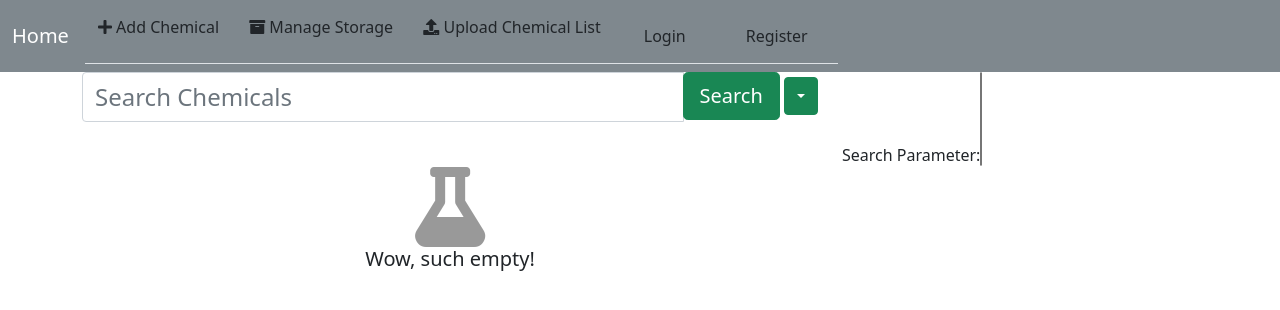
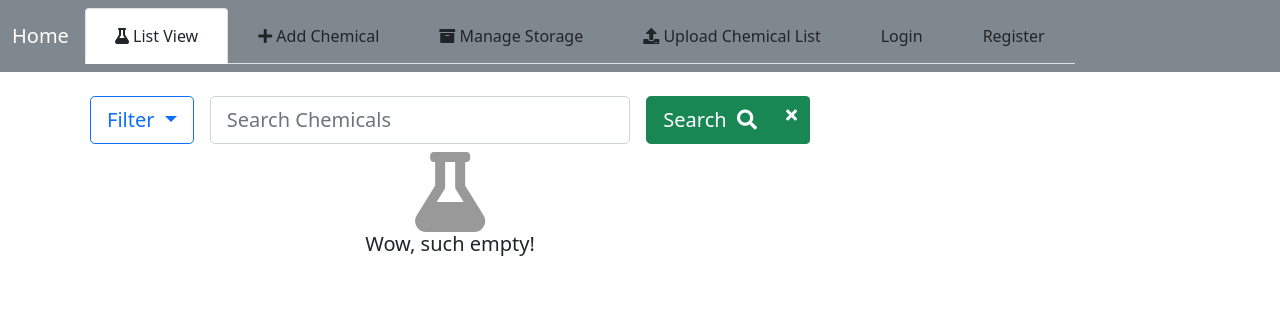
Before and after one commit to PythonFZ/ChemData, a Django app: template chemmanager/templates/chemmanager/chemdata_home.html in a window 1280 px wide. Shown: the top 310 px of the page. Run offline with Django 3.2, Linux system fonts and the light colour scheme; the template is opened without the code that fills it: values that come from a table or form of the project are taken from there, others are empty; parts of the project's set-up code (start-up, migrations or seed data) failed here and were passed over; some libraries are stand-ins or nearby versions.

Commit message:
add filter, layout changes

```diff
--- a/chemmanager/templates/chemmanager/chemdata_home.html
+++ b/chemmanager/templates/chemmanager/chemdata_home.html
@@ -3,43 +3,84 @@
 {#{% load crispy_forms_tags %}#}python
 
 {% block search_bar %}
+    <div class="mb-3"></div>  {% comment %}Add some vertical spacing{% endcomment %}
     <form id="chemical-search-form">
         <div class="row">
             <div class="col-sm-8">
-                <div class="md-form input-group">
-                    <input type="text" class="form-control" placeholder="Search Chemicals" aria-label="Search Chemicals"
-                           aria-describedby="MaterialButton-addon2" name="q" value="{{ request.GET.q }}"
-                           style="font-size: 150%" id="chemical-search-input" autocomplete="off" data-toggle="dropdown">
+                {#                <div class="md-form input-group">#}
+                <div class="d-flex flex-row">
+                    <div class="p-2">
+                        <div class="dropdown">
+                            <button class="btn btn-lg btn-outline-primary dropdown-toggle" type="button"
+                                    id="dropdownMenuButton1"
+                                    data-bs-toggle="dropdown" aria-expanded="false">
+                                Filter
+                            </button>
+                            <ul class="dropdown-menu" aria-labelledby="dropdownMenuButton1">
+                                <li>
+                                    <div class="dropdown-item">
+                                        <div class="form-check form-switch">
+                                            <input class="form-check-input" type="checkbox"
+                                                   id="flexSwitchCheckDefault">
+                                            <label class="form-check-label" for="flexSwitchCheckDefault">CAS</label>
+                                        </div>
+                                    </div>
+                                </li>
+                                <li>
+                                    <div class="dropdown-item">
+                                        <div class="form-check form-switch">
+                                            <input class="form-check-input" type="checkbox"
+                                                   id="flexSwitchCheckDefault">
+                                            <label class="form-check-label" for="flexSwitchCheckDefault">In
+                                                stock</label>
+                                        </div>
+                                    </div>
+                                </li>
+                                <li>
+                                    <div class="dropdown-item">
+                                        <div class="form-check form-switch">
+                                            <input class="form-check-input" type="checkbox"
+                                                   id="flexSwitchCheckDefault">
+                                            <label class="form-check-label" for="flexSwitchCheckDefault">Other
+                                                Workgroups</label>
+                                        </div>
+                                    </div>
+                                </li>
+                            </ul>
+                        </div>
+                    </div>
+                    <div class="p-2 flex-grow-1">
+                        <div class="dropdown">
+                            <input class="form-control form-control-lg dropdown-toggle"
+                                   id="chemical-search-input"
+                                   data-bs-toggle="dropdown" aria-expanded="false" placeholder="Search Chemicals"
+                                   type="text" name="q" value="{{ request.GET.q }}" autocomplete="off">
 
-                    <div class="dropdown-menu" aria-labelledby="search-autocomplete-dropdown"
-                         id="search-autocomplete-dropdown"></div>
-
-                    <div class="input-group-append">
-                        <button class="btn btn-lg btn-success m-0" type="submit" id="MaterialButton-addon2"
-                                value="Search Chemicals" onclick="clear_local_storage()">Search
-                        </button>
-                        <button class="btn btn-btn-lg btn-success m-0 dropdown-toggle dropdown-toggle-split"
-                                data-toggle="dropdown" aria-haspopup="true" aria-expanded="false"></button>
-                        <div class="dropdown-menu">
-                            <a href="{% url 'chemmanager-home' %}" class="dropdown-item"
-                               onclick="clear_local_storage()">
-                                <i class="fas fa-undo"></i>&nbsp;Reset</a>
+                            <ul class="dropdown-menu" aria-labelledby="chemical-search-input"
+                                id="search-autocomplete-dropdown">
+                            </ul>
+                        </div>
+                    </div>
+                    <div class="p-2">
+                        <div class="btn-group">
+                            <button class="btn btn-lg btn-success m-0" type="submit" id="MaterialButton-addon2"
+                                    value="Search Chemicals" onclick="clear_local_storage()">Search &nbsp;<i
+                                    class="fas fa-search"></i>
+                            </button>
+                            {% comment %}If you change this to button the x is centered ... coudln't fix it{% endcomment %}
+                            <a class="btn btn-success" href="{% url 'chemmanager-home' %}"><i class="fas fa-times" onclick="clear_local_storage()"></i></a>
                         </div>
                     </div>
                 </div>
 
-            </div>
-            <div class="col-sm-4">
-                {{ parameter_form }}
-                {{ parameter_form.media }}
+
+                {#                </div>#}
             </div>
         </div>
     </form>
 
 {% endblock %}
 {% block content %}
-
-
     {% if not chemicals %}
         <div class="text-center">
             <i class="fa fa-flask fa-5x" style="color: rgba(0,0,0,0.4)"></i>
@@ -92,7 +133,7 @@
                                 </div>
                             </div>
                         </div>
-                        <div class="collapse" id="collapseAll-{{ chemical.id }}">
+                        <div class="collapse stock-collapse" id="collapseAll-{{ chemical.id }}">
                             <table class="table table-sm">
                                 <thead class="thead-light">
                                 <tr>
@@ -235,22 +276,16 @@
 
     <script>
         $('.expand-chemical').click(function () {
-            {#var url = "{% url 'chemical-detail' 1234 %}".replace(/1234/, this.id.toString());#}
-            {#$('#chemical_detail_div').load(url);#}
+            var url = "{% url 'chemical-detail' 1234 %}".replace(/1234/, this.id.toString());
+            $('#chemical_detail_div').load(url);
         });
     </script>
     <script>
         $(document).ready(function () {
-
             $(document).on("click", ".search-suggestion", function () {
                 $('#chemical-search-input').val(this.text);
                 $('#chemical-search-form').submit();
                 console.log(this);
-            });
-
-            $('.chemical-search-parameter').select2({
-                placeholder: 'Choose additional Search-Parameter',
-                allowClear: true
             });
 
             $('[data-toggle="tooltip"]').tooltip();
@@ -266,10 +301,13 @@
                         success: function (response) {
                             $("#search-autocomplete-dropdown").empty();
                             response['names'].forEach(function (item, index) {
-                                {#console.log(item, index);#}
-                                $("#search-autocomplete-dropdown").append("<a class='dropdown-item search-suggestion' href='#'>" + item + "</a>");
-                                {#$("#search-autocomplete-dropdown").show();#}
+                                console.log(item, index);
+                                $("#search-autocomplete-dropdown").append("<li><a class='dropdown-item search-suggestion' href='#'>" + item + "</a></li>");
                             })
+                            {% comment %}
+                            The dropdown is not really connected to the search, they are all individual buttons that can
+                            converted by the click on search-suggestion
+                            {% endcomment %}
                         }
                     })
                 } else {
@@ -277,7 +315,7 @@
                 }
             });
 
-            var collapse_elements = $('.collapse');
+            var collapse_elements = $('.stock-collapse');
             collapse_elements.each(function () {
                 // Default close unless saved as open
                 if (localStorage.getItem('open_' + this.id) === 'open') {
@@ -291,7 +329,7 @@
         });
     </script>
 
-
+    {##}
     <script>
         function clear_local_storage() {
             var open_elements = [];
@@ -305,16 +343,16 @@
             }
         }
 
-        {##}
-        $('.collapse').on('show.bs.collapse', function () {
+
+        $('.stock-collapse').on('show.bs.collapse', function () {
             $('#caret-' + this.id).css('transform', 'rotate(' + '90deg)');
             var id = $(this).attr("id").split("collapseAll-")[1];
-            var url = "{% url 'chemical-detail' 1234 %}".replace(/1234/, id.toString())
+            var url = "{% url 'chemical-detail' 1 %}".replace(/1/, id.toString())
             $('#chemical_detail_div').load(url, function () {
                 MathJax.typeset()
             });
         });
-        $('.collapse').on('hide.bs.collapse', function () {
+        $('.stock-collapse').on('hide.bs.collapse', function () {
             $('#caret-' + this.id).css('transform', 'rotate(' + '0deg)');
             var id = $(this).attr("id").split("collapseAll-")[1];
             $('#chemical_detail_div').html('');
@@ -328,7 +366,7 @@
                     $('#collapseAll-' + id).collapse('toggle');
 
                     if (localStorage.getItem('open_' + 'collapseAll-' + id) !== 'open') {
-                        {#clear_local_storage();#}
+                        clear_local_storage();
                         localStorage.setItem('open_' + 'collapseAll-' + id, 'open');
                     } else {
                         localStorage.removeItem('open_' + 'collapseAll-' + id);
@@ -340,37 +378,20 @@
 {% endblock %}
 
 {% block navigation-bar %}
-    <form class="form-inline">
-        <a href="{% url 'chemical-create' %}" class="btn btn-outline-white" onclick="clear_local_storage()"><i class="fas fa-plus"></i>&nbsp;Add Chemical</a>
-        <a href="{% url 'storage-list' %}" class="btn btn-outline-white" onclick="clear_local_storage()"><i class="fas fa-archive"></i>&nbsp;Manage Storage</a>
-        <a href="{% url 'chemicallist-upload' %}" class="btn btn-outline-white" onclick="clear_local_storage()"><i class="fas fa-upload"></i>&nbsp;Upload Chemical List</a>
-    </form>
-
-{#    <a class="nav-item nav-link" href="{% url 'chemmanager-home' %}">Chemical Manager</a>#}
-{#    <a class="nav-item nav-link" href="{% url 'chemmanager-home' %}">Blog</a>#}
-{#    <a class="nav-item nav-link" href="{% url 'chemmanager-home' %}">About</a>#}
+        <li class="nav-link active">
+            <a href="{% url 'chemical-create' %}" class="btn btn-outline-white" onclick="clear_local_storage()"><i
+                    class="fas fa-flask"></i></i>&nbsp;List View</a>
+        </li>
+        <li class="nav-link">
+            <a href="{% url 'chemical-create' %}" class="btn btn-outline-white" onclick="clear_local_storage()"><i
+                    class="fas fa-plus"></i>&nbsp;Add Chemical</a>
+        </li>
+        <li class="nav-link">
+            <a href="{% url 'storage-list' %}" class="btn btn-outline-white" onclick="clear_local_storage()"><i
+                    class="fas fa-archive"></i>&nbsp;Manage Storage</a>
+        </li>
+        <li class="nav-link">
+            <a href="{% url 'chemicallist-upload' %}" class="btn btn-outline-white" onclick="clear_local_storage()"><i
+                    class="fas fa-upload"></i>&nbsp;Upload Chemical List</a>
+        </li>
 {% endblock %}
-
-{% block custom_head %}
-    <link rel="stylesheet" type="text/css" href="{% static "fontawesome/css/all.min.css" %}"/>
-    <style>
-        .btn-group-lg .btn, .btn-group-sm .btn {
-            border-radius: 2px;
-        }
-
-        .chemical-item {
-            font-size: 100%;
-            font-weight: bolder;
-            padding-bottom: 0;
-        }
-
-        .chemical-item:hover {
-            background-color: rgba(0, 0, 0, 0.01);
-        }
-
-        .chemical-item-header {
-            font-size: 120%;
-            font-weight: bolder;
-        }
-    </style>
-{% endblock %}
```
